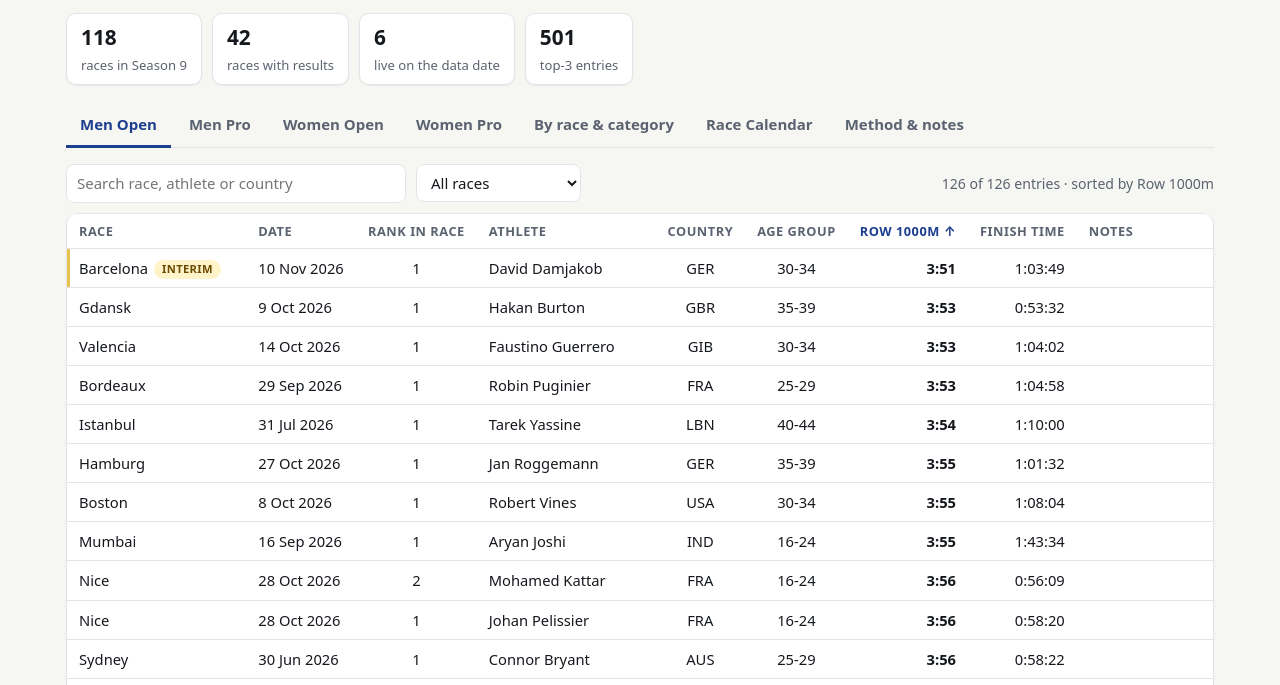
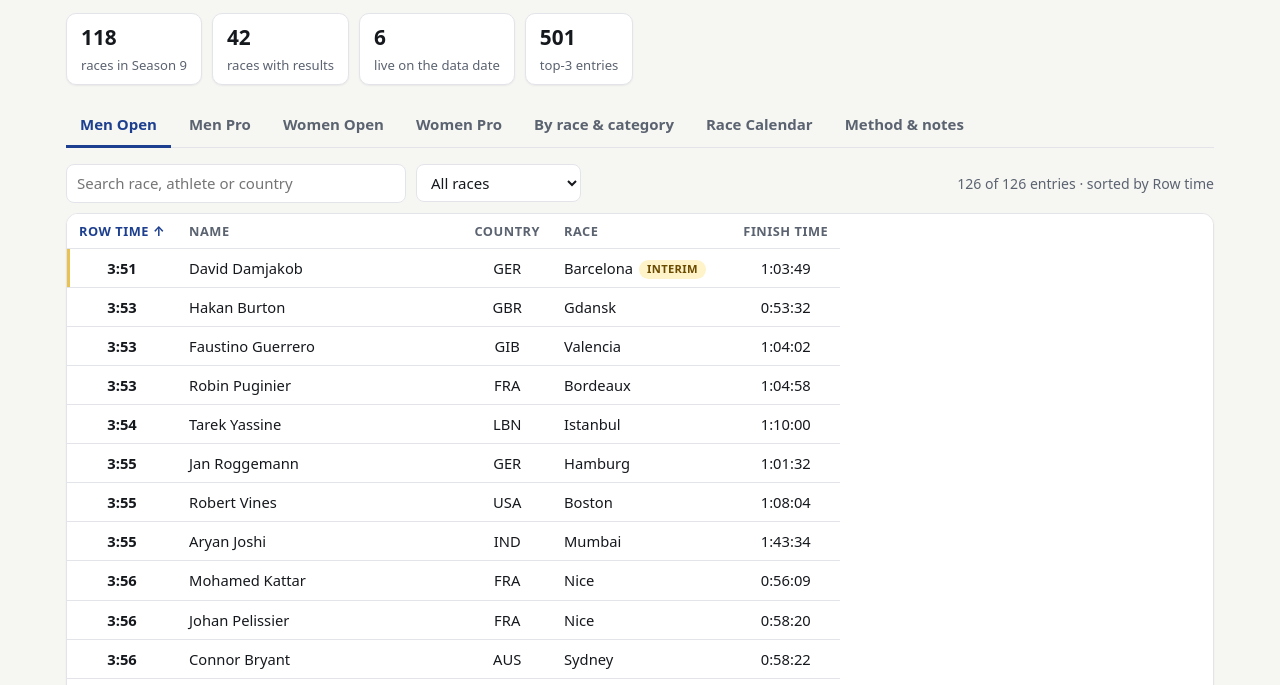
Before and after one commit to davids-agentic-git/hyrox-season9-rowing, a plain HTML site: page index.html in a window 1280 px wide. Shown: the part 115-800 px from the top of the page. Drawn offline with Linux system fonts and the light colour scheme.

Commit message:
Division tabs: columns Row time, Name, Country, Race, Finish time
The four division tabs (Men/Women, Open/Pro) now show exactly those five
columns in that order, on the page and in the workbook.

Co-Authored-By: Claude Sonnet 5.5 <noreply@anthropic.com>

```diff
--- a/index.html
+++ b/index.html
@@ -53,6 +53,8 @@ thead th[aria-sort="descending"] button::after { content: "\2193"; }
 tbody tr:hover { background: var(--row-hover); }
 tbody tr:last-child td { border-bottom: 0; }
 tr.live td:first-child { box-shadow: inset 3px 0 0 var(--warn-line); }
+table.compact { width: auto; min-width: min(100%, 760px); }
+.tnum { font-variant-numeric: tabular-nums; }
 td.num, th.num { font-variant-numeric: tabular-nums; text-align: right; white-space: nowrap; }
 td.center, th.center { text-align: center; }
 td.nowrap { white-space: nowrap; }
@@ -186,12 +188,6 @@ const DATA = {"asof":"2026-11-14","results":{"Men":[{"race":"Jakarta 2026","star
     if (st === "No results yet") return badge("No results yet", "live");
     return null;
   }
-  function noteText(r) {
-    var n = [];
-    if (r.tie) n.push("Time tied with further athletes at the 3rd/4th cut-off");
-    if (r.fast) n.push("Unusually fast vs. own SkiErg split, treat with caution");
-    return n.join(". ");
-  }
 
   /* ---------- header ---------- */
   document.getElementById("asof").textContent = fmtDate(D.asof);
@@ -209,22 +205,18 @@ const DATA = {"asof":"2026-11-14","results":{"Men":[{"race":"Jakarta 2026","star
     var rows = D.results[div];
     var state = { key: "row", dir: 1, q: "", status: "all" };
     var cols = [
+      { k: "row", label: "Row time", val: function (r) { return r.row; }, cell: function (r) { return fmtDur(r.row); }, cls: "center strong tnum" },
+      { k: "athlete", label: "Name", val: function (r) { return norm(r.athlete); }, cell: function (r) { return r.athlete; } },
+      { k: "country", label: "Country", val: function (r) { return r.country; }, cell: function (r) { return r.country; }, cls: "center" },
       { k: "race", label: "Race", val: function (r) { return r.start + r.race; }, cell: function (r) { return [r.race.replace(/ 2026$/, ""), r.live ? badge("Interim", "live") : null]; }, cls: "nowrap" },
-      { k: "start", label: "Date", val: function (r) { return r.start; }, cell: function (r) { return fmtDate(r.start); }, cls: "nowrap hide-sm" },
-      { k: "rank", label: "Rank in race", val: function (r) { return r.rank; }, cell: function (r) { return String(r.rank); }, cls: "center hide-sm" },
-      { k: "athlete", label: "Athlete", val: function (r) { return norm(r.athlete); }, cell: function (r) { return r.athlete; } },
-      { k: "country", label: "Country", val: function (r) { return r.country; }, cell: function (r) { return r.country; }, cls: "center" },
-      { k: "age", label: "Age group", val: function (r) { return r.age; }, cell: function (r) { return r.age; }, cls: "center hide-md" },
-      { k: "row", label: "Row 1000m", val: function (r) { return r.row; }, cell: function (r) { return fmtDur(r.row); }, cls: "num strong" },
-      { k: "fin", label: "Finish time", val: function (r) { return r.fin; }, cell: function (r) { return fmtDur(r.fin, true); }, cls: "num" },
-      { k: "notes", label: "Notes", sortable: false, cell: noteText, cls: "notes hide-md" }
+      { k: "fin", label: "Finish time", val: function (r) { return r.fin; }, cell: function (r) { return fmtDur(r.fin, true); }, cls: "center tnum" }
     ];
     var search = h("input", { type: "search", placeholder: "Search race, athlete or country", "aria-label": "Search " + label });
     var sel = h("select", { "aria-label": "Filter by status" },
       h("option", { value: "all" }, "All races"), h("option", { value: "final" }, "Final results only"), h("option", { value: "interim" }, "Interim (live) only"));
     var count = h("span", { "class": "count", "aria-live": "polite" });
     var thead = h("thead"), tbody = h("tbody");
-    var table = h("table", null, thead, tbody);
+    var table = h("table", { "class": "compact" }, thead, tbody);
     var headRow = h("tr");
     var ths = {};
     cols.forEach(function (c) {
@@ -239,7 +231,7 @@ const DATA = {"asof":"2026-11-14","results":{"Men":[{"race":"Jakarta 2026","star
     panel.appendChild(h("div", { "class": "toolbar" }, search, sel, count));
     panel.appendChild(h("div", { "class": "tablewrap tall" }, table));
     if (msg) panel.appendChild(msg);
-    panel.appendChild(h("p", { "class": "note" }, "Rank in race is the position among that race's top 3 by Row time. Yellow marker = race weekend in progress (interim). Click a column heading to re-sort."));
+    panel.appendChild(h("p", { "class": "note" }, "Each race contributes its 3 fastest row times. Yellow marker = race weekend in progress (interim). Click a column heading to re-sort."));
 
     function groupEmpties(list) {
       var by = {};
```
Also changed, not shown: 1 other file.
